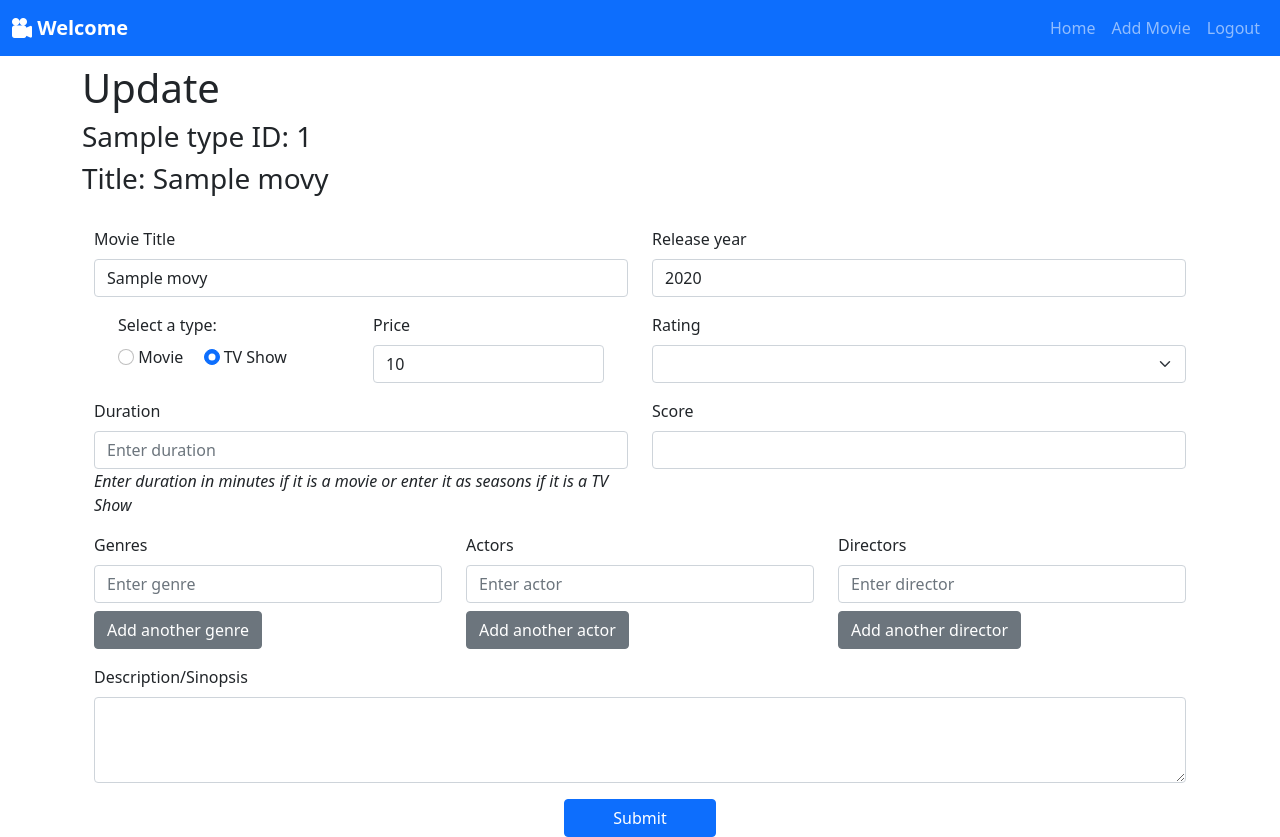
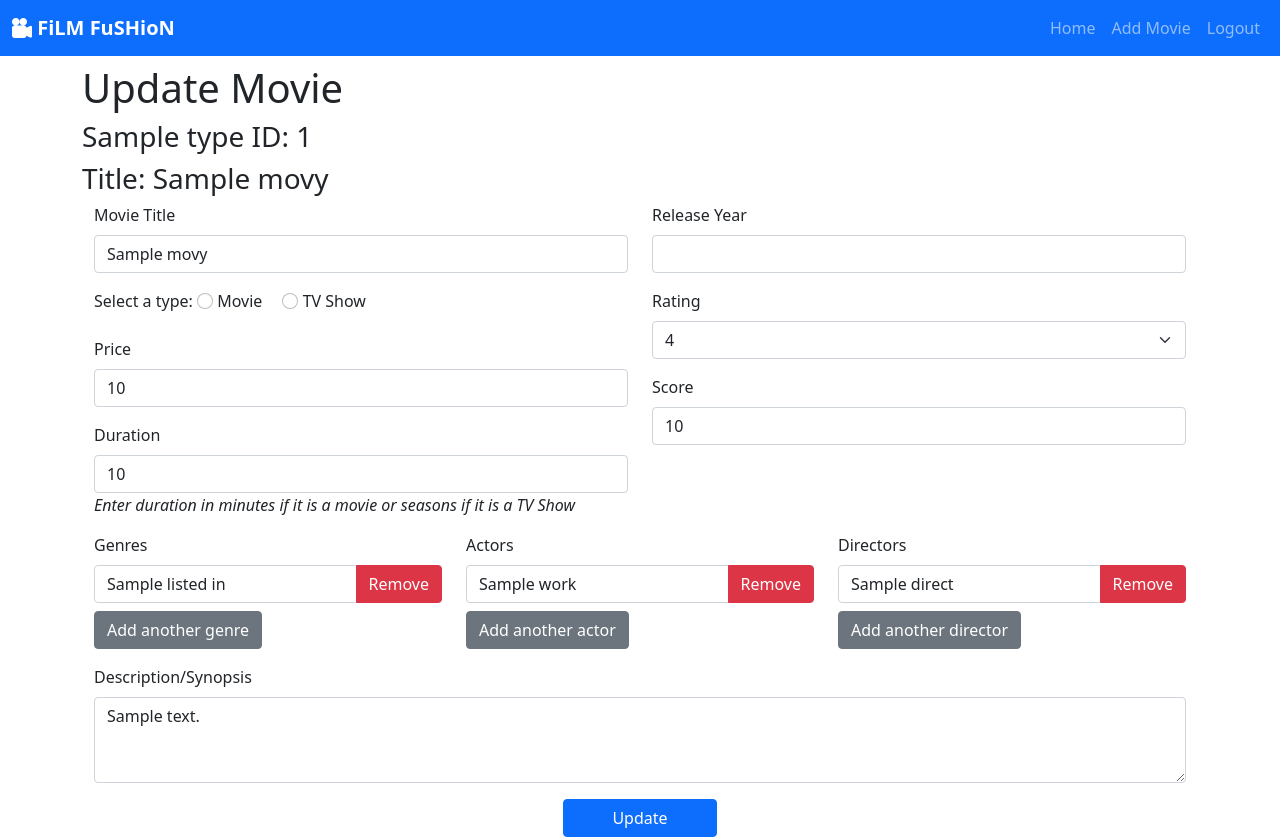
Before and after one commit to lndmri/Movie_Platform, a Flask app: page /update/1 in a window 1280 px wide. Run offline with Flask 3, Linux system fonts and the light colour scheme; the visitor is signed in with stand-in values (Sample User, id 1); a database or web service that is not in the repository returns one stand-in record (values such as "Sample title"); some libraries are stand-ins or nearby versions.

Commit message:
Finished Update Movies
Updates on update route finished!

```diff
--- a/website/auth.py
+++ b/website/auth.py
@@ -46,6 +46,7 @@
 @auth.route('/logout')
 def logout():
     session.pop("userid", None)
+    session.pop("isadmin", None)
     return redirect(url_for('auth.login'))
 
 @auth.route('/sign-up', methods=['GET', 'POST'])
--- a/website/static/index.js
+++ b/website/static/index.js
@@ -133,6 +133,7 @@
 
     // Functions for Adding movie:
 
+    // function to add another entry for another genre
     window.addGenre = function() {
         const container = document.getElementById('genres-container');
         const inputGroup = document.createElement('div');
@@ -144,6 +145,7 @@
         container.appendChild(inputGroup);
     }
 
+    // function to add another entry for another actor
     window.addActor = function() {
         const container = document.getElementById('actors-container');
         const inputGroup = document.createElement('div');
@@ -155,6 +157,7 @@
         container.appendChild(inputGroup);
     }
 
+    // function to add another entry for another director
     window.addDirector = function() {
         const container = document.getElementById('directors-container');
         const inputGroup = document.createElement('div');
@@ -166,28 +169,20 @@
         container.appendChild(inputGroup);
     }
 
+    // remove parent element function
     window.removeInput = function(button) {
         button.parentElement.remove();
     }
 
+    // function to get the udpates form
     window.getUpdateForm = function(movieID) {
         window.location.href = "/update/" + movieID;
     }
 
-    // window.getUpdateForm = function(movieID)
-    // {
-    //     $.ajax({
-    //         url: "/update",
-    //         method: "POST",
-    //         data: { movieid: movieid },
-    //         success: function (data) {
-    //           alert(data.message);
-    //         },
-    //         error: function (xhr, status, error) {
-    //           alert("Error: " + error);
-    //         },
-    //       });
-    // }
+    // function to confirm sending updates
+    window.confirmUpdate = function() {
+        return confirm('Are you sure you want to update the movie details?');
+    }
 
     // function to delete movie from DB
     window.remove_movie = function(movieID) {
--- a/website/templates/base.html
+++ b/website/templates/base.html
@@ -15,6 +15,7 @@
     <script src="https://ajax.googleapis.com/ajax/libs/jquery/3.7.1/jquery.min.js"></script>
 
     <title>{% block title %}{% endblock %}</title>
+    <link rel="icon" href="static/Logo FiLM FuSHioN.png" sizes="16x16 32x32" type="image/png">
   </head>
   <body>
 
@@ -24,7 +25,7 @@
           <a href="/" class="navbar-brand">
             <span class="fw-bold text-white">
               <i class="bi bi-camera-reels-fill"></i>
-              Welcome
+              FiLM FuSHioN
             </span>
           </a>
           <!-- toggler button for small screens -->
@@ -72,9 +73,7 @@
         </div>
       </nav>
 
-    <!-- <script type="text/javascript">
-        alert("{{session['isadmin']}}");
-    </script> -->
+
     <!-- MESSAGE FLASHING -->
     <!-- MESSAGE FLASHING -->
     {% with messages = get_flashed_messages(with_categories=true) %}
--- a/website/templates/login.html
+++ b/website/templates/login.html
@@ -7,7 +7,7 @@
     <div class="text-center mt-3">
         <h1 class="h3 mb-3">Sign in</h1>
         <form style="max-width: 480px; margin: auto" method="POST">
-            <img class="mt-2 mb-2" src="static/login-logo.png"  height="300" alt="logo"/>
+            <img class="mt-2 mb-2" src="static/banner_film_fusion.png" height="50%"  height="300" alt="logo"/>
             <div>
                 <br>
                 <label for="Email" class="sr-only form-label">Email Address</label>
--- a/website/templates/update_movie.html
+++ b/website/templates/update_movie.html
@@ -1,81 +1,59 @@
-{% extends "base.html"%}
-{% block title%} Details {% endblock %}
+{% extends "base.html" %}
+{% block title %}Update Movie{% endblock %}
 
-{% block content%}
+{% block content %}
+<h1 class="mt-2">Update Movie</h1>
+<h3>{{ movie.type }} ID: {{ movie.movieid }}</h3>
+<h3>Title: {{ movie.title }}</h3>
 
-<h1 class="mt-2">Update</h1>
-<h3>{{movie.type}} ID: {{movie.movieid}}</h3>
-<h3>Title: {{movie.title}}</h3>
-
-<br>
 <form method="POST">
     <div class="container">
         <div class="row">
             <div class="col">
                 <div class="form-group mb-3">
                     <label for="title" class="form-label">Movie Title</label>
-                <input type="text" class="form-control" id="title" name="title" value="{{movie.title}}" required/>
+                    <input type="text" class="form-control" id="title" name="title" value="{{ movie.title }}" required/>
                 </div>
-            <div class="container">
-                <div class="row">
-                    <div class="col">
                 <div class="form-group mb-3">
                     <label class="form-label">Select a type:</label>
-                            <br>
-                            {% if movie.type == 'Movie' %}
                     <div class="form-check-inline">
-                                <input type="radio" class="form-check-input" id="type_movie" name="type" value="Movie" checked/>
+                        <input type="radio" class="form-check-input" id="type_movie" name="type" value="Movie" {% if movie.type == 'Movie' %}checked{% endif %}/>
                         <label class="form-check-label" for="type_movie">Movie</label>
                     </div>
                     <div class="form-check-inline">
-                                <input type="radio" class="form-check-input" id="type_show" name="type" value="TV Show"/>
+                        <input type="radio" class="form-check-input" id="type_show" name="type" value="TV Show" {% if movie.type == 'TV Show' %}checked{% endif %}/>
                         <label class="form-check-label" for="type_show">TV Show</label>
                     </div>
-                            {% else %}
-                            <div class="form-check-inline">
-                                <input type="radio" class="form-check-input" id="type_movie" name="type" value="Movie"/>
-                                <label class="form-check-label" for="type_movie">Movie</label>
                 </div>
-                            <div class="form-check-inline">
-                                <input type="radio" class="form-check-input" id="type_show" name="type" value="TV Show" checked/>
-                                <label class="form-check-label" for="type_show">TV Show</label>
-                            {% endif %}
+                <div class="form-group mb-3">
+                    <label for="price" class="form-label">Price</label>
+                    <input type="number" class="form-control" id="price" name="price" value="{{ movie.price }}" min="0" required/>
                 </div>
+                <div class="form-group mb-3">
+                    <label for="duration" class="form-label">Duration</label>
+                    <input type="number" class="form-control" id="duration" name="duration" value="{{ movie.duration }}" placeholder="Enter duration" min="1" required/>
+                    <div><p><em>Enter duration in minutes if it is a movie or seasons if it is a TV Show</em></p></div>
                 </div>
             </div>
             <div class="col">
                 <div class="form-group mb-3">
-                            <label for="price" class="form-label">Price</label>
-                            <input type="number" class="form-control" id="price" name="price" value="{{movie.price}}" required min="0"/>
-                        </div>
-                    </div>
-                </div>
-            </div>
-            <div class="form-group mb-3">
-                <label for="duration" class="form-label">Duration</label>
-                <input type="number" class="form-control" id="duration" name="duration" placeholder="Enter duration" required min="1"/>
-                <div><p><em>Enter duration in minutes if it is a movie or enter it as seasons if it is a TV Show</em></p></div>
-            </div>
-          </div>
-          <div class="col">
-            <div class="form-group mb-3">
-                <label for="release_year" class="form-label">Release year</label>
-                <input type="number" class="form-control" id="release_year" name="release_year" value="{{movie.release_year}}" required/>
+                    <label for="release_year" class="form-label">Release Year</label>
+                    <input type="number" class="form-control" id="release_year" name="release_year" value="{{ movie.released }}" min="1800" required/>
                 </div>
                 <div class="form-group mb-3">
                     <label for="rating" class="form-label">Rating</label>
-                <select class="form-select" name="rating" aria-label="Select Rating">
-                    <option value="{{movie.rating}}" selected></option>
-                    {% for rating in ratings%}
-                        {% if movie.rating != rating%}
-                        <option value="{{rating}}">{{rating}}</option>
+                    <select class="form-select" name="rating">
+                        <option value="{{ movie.rating }}" selected>{{ movie.rating }}</option>
+                        {% for rating in ratings %}
+                            {% if movie.rating != rating %}
+                            <option value="{{ rating }}">{{ rating }}</option>
                             {% endif %}
                         {% endfor %}
                     </select>
                 </div>
                 <div class="form-group mb-3">
                     <label for="score" class="form-label">Score</label>
-                <input type="number" class="form-control" id="score" name="score" value="{{movie.socre}}" required min="0" max="10" step="0.1" pattern="^\d(\.\d)?$|^10(\.0)?$"/>
+                    <input type="number" class="form-control" id="score" name="score" value="{{ movie.score }}" min="0" max="10" step="0.1" required/>
                 </div>
             </div>
         </div>
@@ -84,7 +62,12 @@
                 <div class="form-group mb-3">
                     <label for="genres" class="form-label">Genres</label>
                     <div id="genres-container">
-                        <input type="text" class="form-control mb-2" name="genres" placeholder="Enter genre" required/>
+                        {% for genre in genres %}
+                            <div class="input-group mb-2">
+                                <input type="text" class="form-control" name="genres" value="{{ genre }}" required/>
+                                <button type="button" class="btn btn-danger" onclick="removeInput(this)">Remove</button>
+                            </div>
+                        {% endfor %}
                     </div>
                     <button type="button" class="btn btn-secondary" onclick="addGenre()">Add another genre</button>
                 </div>
@@ -93,7 +76,12 @@
                 <div class="form-group mb-3">
                     <label for="actors" class="form-label">Actors</label>
                     <div id="actors-container">
-                        <input type="text" class="form-control mb-2" name="actors" placeholder="Enter actor" required/>
+                        {% for actor in actors %}
+                            <div class="input-group mb-2">
+                                <input type="text" class="form-control" name="actors" value="{{ actor }}" required/>
+                                <button type="button" class="btn btn-danger" onclick="removeInput(this)">Remove</button>
+                        </div>
+                        {% endfor %}
                     </div>
                     <button type="button" class="btn btn-secondary" onclick="addActor()">Add another actor</button>
                 </div>
@@ -102,7 +90,12 @@
                 <div class="form-group mb-3">
                     <label for="directors" class="form-label">Directors</label>
                     <div id="directors-container">
-                        <input type="text" class="form-control mb-2" name="directors" placeholder="Enter director" required/>
+                        {% for director in directors %}
+                        <div class="input-group mb-2">
+                            <input type="text" class="form-control" name="directors" value="{{ director }}" required/>
+                            <button type="button" class="btn btn-danger" onclick="removeInput(this)">Remove</button>
+                        </div>
+                        {% endfor %}
                     </div>
                     <button type="button" class="btn btn-secondary" onclick="addDirector()">Add another director</button>
                 </div>
@@ -111,52 +104,17 @@
         <div class="row">
             <div class="col">
                 <div class="form-group mb-3">
-                    <label for="description" class="form-label">Description/Sinopsis</label>
-                    <textarea class="form-control" id="description" name="description" rows="3"></textarea>
+                    <label for="description" class="form-label">Description/Synopsis</label>
+                    <textarea class="form-control" id="description" name="description" rows="3">{{ movie.description }}</textarea>
                 </div>
             </div>
         </div>
         <div class="row">
             <div class="col text-center">
-                <button type="submit" class="btn btn-primary px-5 align-center">Submit</button>
+                <button type="submit" onclick="confirmUpdate()" class="btn btn-primary px-5 align-center">Update</button>
             </div>
         </div>
     </div>
 </form>
 
-    <!-- <h1>{{ movie.title }}</h1>
-    <p>{{ movie.description }}</p>
-    <p><strong>Price:</strong> {{ movie.price }}</p>
-    <p><strong>Released:</strong> {{ movie.released }}</p>
-    <p><strong>Rating:</strong> {{ movie.rating }}</p>
-    <p><strong>Score:</strong> {{ movie.score }}</p>
-
-    <p><strong>Directors:</strong>
-        <ul class="csv">
-            {% for dir in directors %}
-            <li>{{dir.name}}</li>
-            {% endfor %}
-        </ul>
-    </p>
-
-    <p><strong>Actors:</strong>
-        <ul class="csv">
-            {% for actor in actors %}
-            <li>{{actor.name}}</li>
-            {% endfor %}
-        </ul>
-    </p>
-
-    </br>
-    <tr>
-
-        {% if session['isadmin'] %}
-            <button class="btn btn-warning" onclick="update_movie('{{movie.movieid}}')">Update</button>
-            <button class="btn btn-danger" onclick="remove_movie('{{movie.movieid}}')">Remove</button>
-        {% else %}
-            <button type="submit" class="btn btn-primary" onclick="addToFavorites('{{movie.movieid}}')">Add to Favorites</button>
-            <button type="submit" class="btn btn-success" onclick="buyMovie('{{movie.movieid}}', '{{movie.title}}', '{{movie.type}}', '{{movie.price}}')">Buy</button>
-        {% endif %}
-    </tr> -->
-
 {% endblock %}
--- a/website/views.py
+++ b/website/views.py
@@ -1,6 +1,6 @@
 from flask import Blueprint, render_template, request, flash, jsonify, redirect, url_for, session
 from flask_login import login_required, current_user
-from .helpers import db_conn_user, db_conn_admin, check_movie_exists, add_movie_to_db
+from .helpers import db_conn_user, db_conn_admin, check_movie_exists, add_movie_to_db, upadate_movie_in_db
 import psycopg2
 import psycopg2.extras
 import os
@@ -371,19 +371,6 @@
             directors = request.form.getlist('directors')
             description = request.form['description']
 
-            print(title)
-            print(movie_type)
-            print(price)
-            print(duration)
-            print(release_year)
-            print(rating)
-            print(score)
-            print(genres)
-            print(actors)
-            print(directors)
-            print(description)
-
-
             try:
                 # formatting duration of the movie/show
                 if movie_type == 'Movie':
@@ -405,10 +392,10 @@
                 else:
                     if add_movie_to_db(title, movie_type, price, duration, release_year, rating, score, genres, actors, directors, description):
                         flash("Movie successfully added to the database", 'success')
-                        return render_template("add_movie.html", ratings=ratings)
                     else:
                         flash("Error occurred while adding movie", 'error')
-                        return render_template("add_movie.html", ratings=ratings)
+
+                    return render_template("add_movie.html", ratings=ratings)
 
 
 
@@ -425,38 +412,10 @@
         return redirect(url_for('auth.login'))
 
 
-@views.route('/update/<int:movieID>', methods=['GET'])
-def updateForm(movieID):
-    if "userid" in session and session['isadmin']:
-        # db connection
-        conn = db_conn_admin()
-        cur = conn.cursor(cursor_factory=psycopg2.extras.DictCursor)
-
-        ratings = ["TV-Y","TV-Y7-FV","TV-G","TV-14","TV-MA","TV-Y7","G","NC-17","PG","TV-PG","PG-13","R","A","UR","NR"]
-
-        cur.execute('SELECT * FROM Movies WHERE movieID = %s', (movieID,))
-        movie = cur.fetchone()
-
-        cur.execute("""SELECT directors.name FROM Directors, Directs
-                    WHERE directors.dirid = directs.dirid
-                    AND movieID = %s""", (movieID,))
-        directors = cur.fetchall()
-
-        cur.execute("""SELECT actors.name FROM Actors, Works
-                    WHERE actors.actorid = works.actorid
-                    AND movieID = %s""", (movieID,))
-        actors = cur.fetchall()
-        cur.close()
-        conn.close()
-        return render_template('update_movie.html', movie=movie, directors=directors, actors=actors, ratings=ratings)
-
-    else:
-        return redirect(url_for('auth.login'))
-
 @views.route('/remove_movie', methods=["POST"])
 def remove_movie():
 
-    if "userid" in session:
+    if "userid" in session and "isadmin" in session:
         try:
             # db connection
             conn = db_conn_admin()
@@ -491,31 +450,72 @@
 
 
 
+@views.route('/update/<int:movieID>', methods=['GET', 'POST'])
+def update_movie(movieID):
+    if "userid" in session and "isadmin" in session:
 
-# @views.route('/update-movie', methods=['GET', 'POST'])
-# def update_movie():
-#     if "userid" in session and session['isadmin']:
-#         if request.method == POST:
-#             # db connection
-#             conn = db_conn()
-#             cur = conn.cursor(cursor_factory=psycopg2.extras.DictCursor)
+        if request.method == 'POST':
+            title = request.form['title']
+            movie_type = request.form['type']
+            price = request.form['price']
+            duration = request.form['duration']
+            release_year = request.form['release_year']
+            rating = request.form['rating']
+            score = request.form['score']
+            genres = request.form.getlist('genres')
+            actors = request.form.getlist('actors')
+            directors = request.form.getlist('directors')
+            description = request.form['description']
 
-#             cur.execute('SELECT * FROM Movies WHERE movieID = %s', (movieID,))
-#             movie = cur.fetchone()
+            try:
+                if upadate_movie_in_db(movieID, title, movie_type, price, duration, release_year, rating, score, genres, actors, directors, description):
+                    flash("Movie successfully updated", 'success')
+                else:
+                    flash("Error while updating the movie. Please contact Tier 2 administrator", 'error')
 
-#             cur.execute("""SELECT directors.name FROM Directors, Directs
-#                         WHERE directors.dirid = directs.dirid
-#                         AND movieID = %s""", (movieID,))
-#             directors = cur.fetchall()
+            except Exception as e:
+                flash(f"Error: {str(e)}", 'error')
 
-#             cur.execute("""SELECT actors.name FROM Actors, Works
-#                         WHERE actors.actorid = works.actorid
-#                         AND movieID = %s""", (movieID,))
-#             actors = cur.fetchall()
-#             cur.close()
-#             conn.close()
-#         return render_template('update.html', movie=movie, directors=directors, actors=actors)
-#         else:
+            return redirect(url_for('views.update_movie', movieID=movieID))
 
-#         else:
-#         return redirect(url_for('auth.login'))
+        # if the request is of type GET
+        else:
+            conn = db_conn_admin()
+            cur = conn.cursor(cursor_factory=psycopg2.extras.DictCursor)
+            # Fetch current movie data
+            cur.execute('SELECT * FROM Movies WHERE movieID = %s', (movieID,))
+            movie = cur.fetchone()
+            print(movie)
+
+            cur.execute("""SELECT name FROM ListedIn l, Genres g WHERE l.movieID = %s AND l.genreID = g.genreID""", (movieID,))
+            genres_result = cur.fetchall()
+            genres = []
+            if genres_result:
+                genres = [row['name'] for row in genres_result]
+            print(f'Genres {genres}')
+
+
+            cur.execute("""SELECT a.name FROM Works w, Actors a WHERE w.movieID = %s AND w.actorID = a.actorID""", (movieID,))
+            actors_result = cur.fetchall()
+            actors = []
+            if actors_result:
+                actors = [row['name'] for row in actors_result]
+
+
+            cur.execute("""SELECT name FROM Directs d, Directors dir WHERE d.movieID = %s AND dir.dirID = d.dirID""", (movieID,))
+            directors_result = cur.fetchall()
+            directors = []
+            if directors_result:
+                directors = [row['name'] for row in directors_result ]
+
+            print(f'Directors {directors}')
+
+            cur.close()
+            conn.close()
+
+            ratings = ["TV-Y", "TV-Y7-FV", "TV-G", "TV-14", "TV-MA", "TV-Y7", "G", "NC-17", "PG", "TV-PG", "PG-13", "R", "A", "UR", "NR"]
+
+            return render_template('update_movie.html', movie=movie, genres=genres, actors=actors, directors=directors, ratings=ratings)
+
+    else:
+        return redirect(url_for('auth.login'))
```
Also changed, not shown: website/helpers.py (+96 -0 lines), website/templates/add_movie.html (+4 -4 lines), website/static/Logo FiLM FuSHioN.png (added), website/static/banner_film_fusion.png (added). Lines whose indentation alone changed are shown as unchanged.
